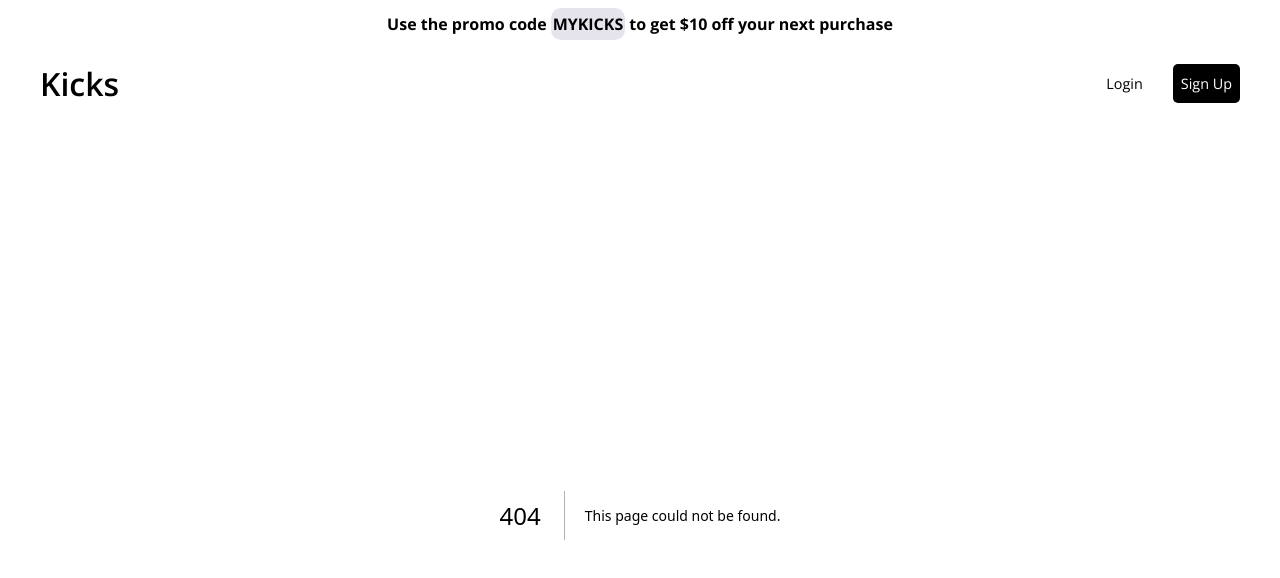
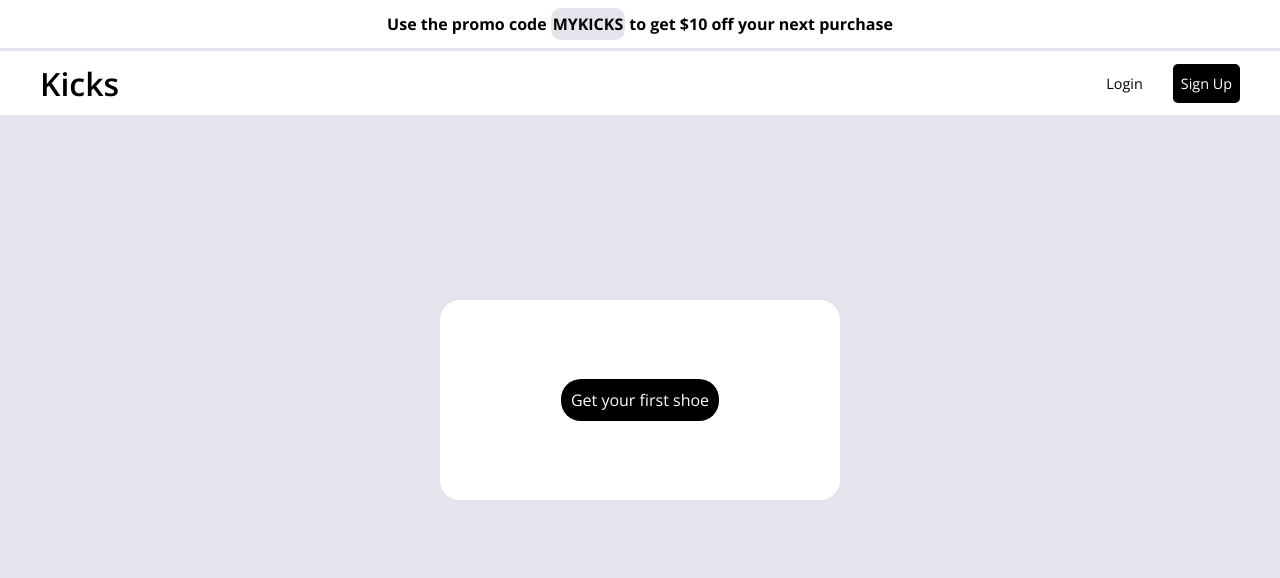
Before and after one commit to ChibuzoEkwue/Kicks, a Next.js app: page /orders in a window 1280 px wide. Before the commit this address had no page. Shown: the top 578 px of the page. Built offline with nearby package versions, Linux system fonts and the light colour scheme.

Commit message:
The order page

```diff
--- /dev/null
+++ b/src/app/orders/page.jsx
@@ -0,0 +1,15 @@
+import "./styles.scss";
+import Link from "next/link";
+const Orders = () => {
+	return (
+		<section className="order">
+			<div className="container">
+				<div className="emptyCard">
+					<Link href="/products">Get your first shoe</Link>
+				</div>
+			</div>
+		</section>
+	);
+};
+
+export default Orders;
--- /dev/null
+++ b/src/app/orders/styles.scss
@@ -0,0 +1,28 @@
+@import "../../varaibles";
+
+.order {
+	.container {
+
+		.emptyCard {
+			position: fixed;
+			top: 50%;
+			left: 50%;
+			transform: translate(-50%, -50%);
+			width: 400px;
+			height: 200px;
+			background-color: $color-white;
+			display: flex;
+			flex-direction: column;
+			align-items: center;
+			justify-content: center;
+            border-radius: 20px;
+            a{
+                padding: 10px 10px;
+                text-decoration: none;
+                color:$color-white;
+                background-color: $color-black;
+                border-radius: 20px;
+            }
+		}
+	}
+}
```
